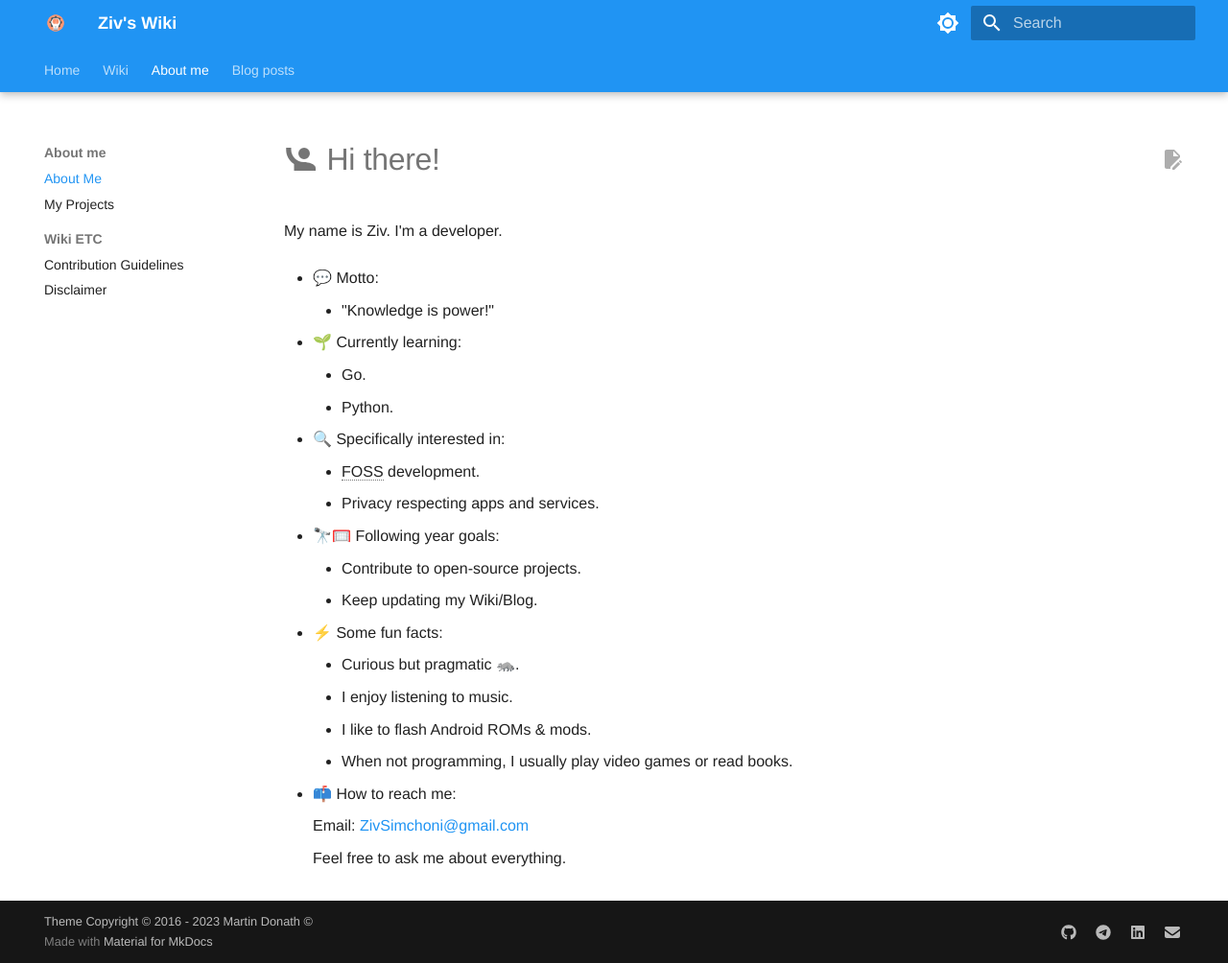
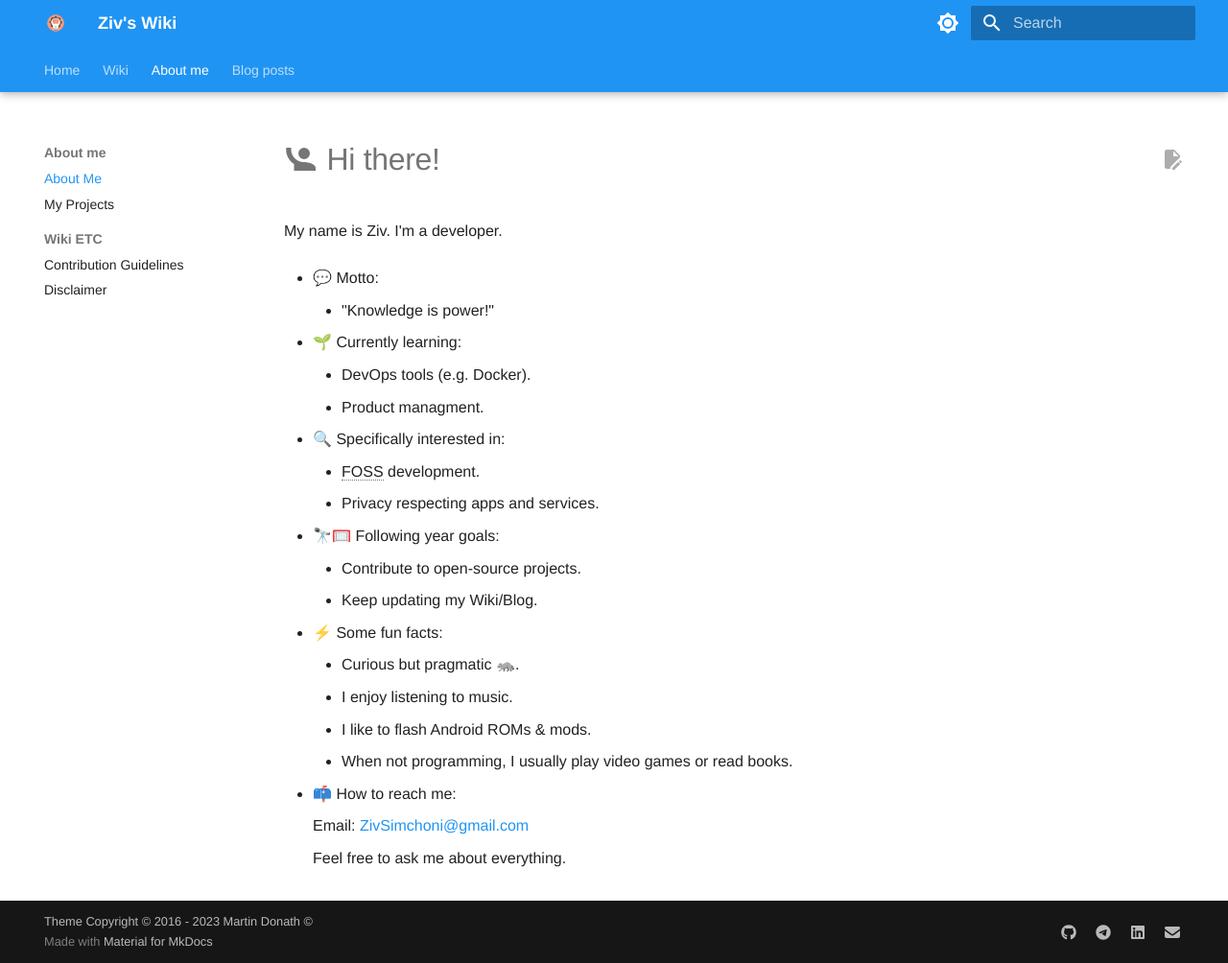
Before and after one commit to ZivSimchoni/Zwiki, an MkDocs documentation site: the page built from docs/about-me/about.md, in a window 1280 px wide and 1004 px high. Shown: the whole window at 96% size. Built offline with MkDocs 1.6.1 and Material for MkDocs 9.7.7, drawn with Linux system fonts in a browser that asks for light colours; some web fonts are replaced.

Commit message:
Update About.me

```diff
--- a/docs/about-me/about.md
+++ b/docs/about-me/about.md
@@ -15,8 +15,8 @@ My name is Ziv. I'm a developer.
 
 -   🌱 Currently learning:
 
-    -   Go.
-    -   Python.
+    -   DevOps tools (e.g. Docker).
+    -   Product managment.
 
 -   🔍 Specifically interested in:
 
```
